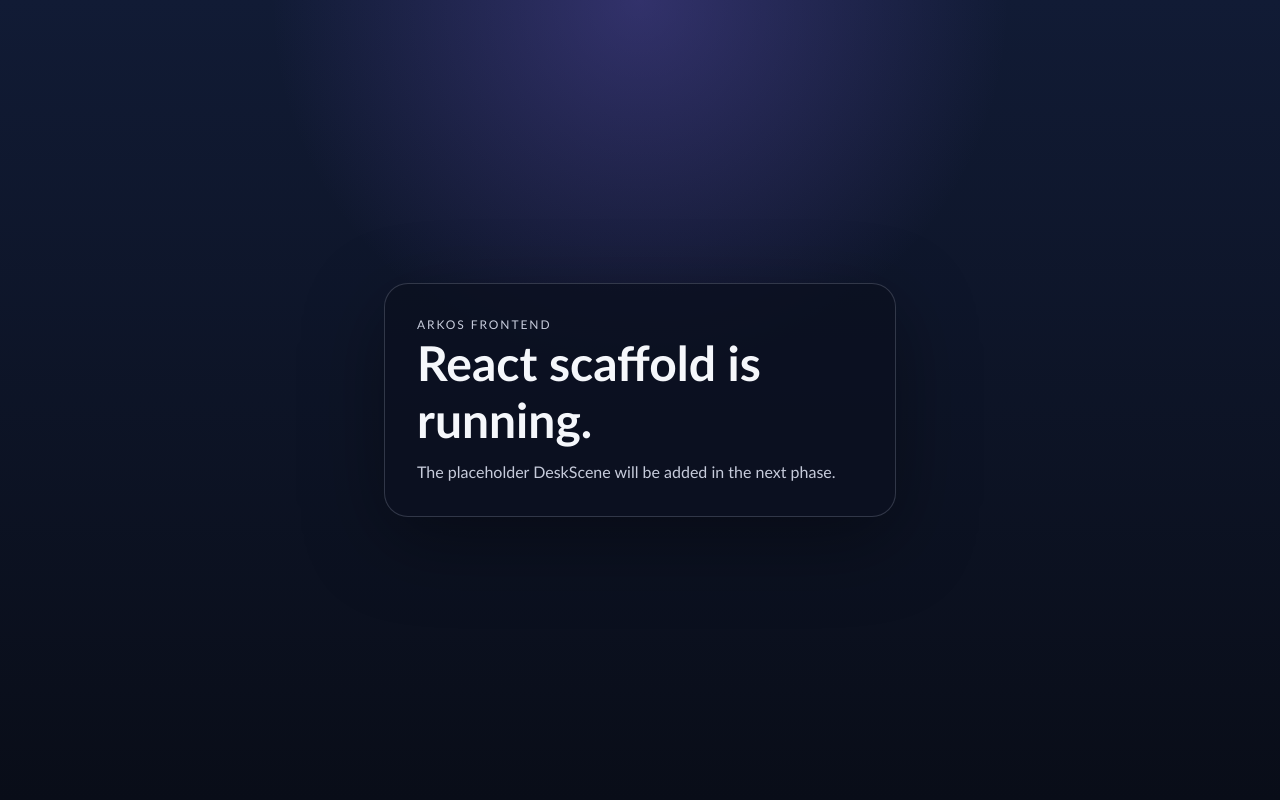
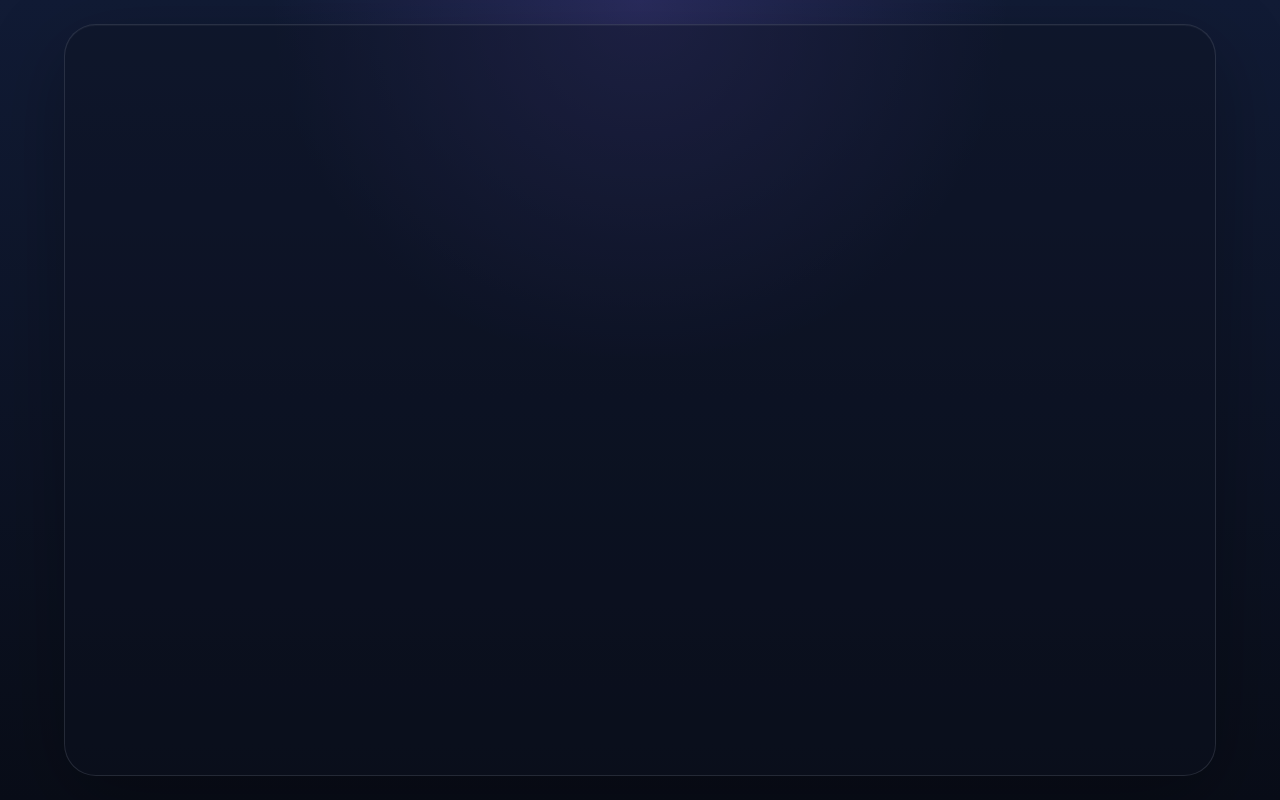
Before and after one commit to gulkily/arkos-frontend, a React (Vite) app: page / in a window 1280 px wide. Built offline with nearby package versions, Linux system fonts and the light colour scheme.

Commit message:
feat: add minimal app shell

```diff
--- a/src/App.jsx
+++ b/src/App.jsx
@@ -1,11 +1,7 @@
 export default function App() {
   return (
     <main className="app-shell">
-      <section className="starter-panel">
-        <p className="eyebrow">ARKOS Frontend</p>
-        <h1>React scaffold is running.</h1>
-        <p>The placeholder DeskScene will be added in the next phase.</p>
-      </section>
+      <section className="scene-stage" aria-label="Desk scene stage" />
     </main>
   );
 }
--- a/src/styles.css
+++ b/src/styles.css
@@ -19,38 +19,21 @@ body {
 
 .app-shell {
   min-height: 100vh;
-  display: grid;
-  place-items: center;
+  display: flex;
+  align-items: stretch;
+  justify-content: center;
   background:
-    radial-gradient(circle at top, rgba(112, 92, 208, 0.35), transparent 36%),
+    radial-gradient(circle at top, rgba(112, 92, 208, 0.26), transparent 36%),
     linear-gradient(180deg, #111b35 0%, #090d18 100%);
-  padding: 2rem;
+  padding: 1.5rem;
 }
 
-.starter-panel {
-  width: min(100%, 32rem);
-  padding: 2rem;
-  border: 1px solid rgba(226, 232, 255, 0.18);
-  border-radius: 1.5rem;
-  background: rgba(12, 17, 32, 0.82);
-  box-shadow: 0 24px 80px rgba(0, 0, 0, 0.35);
+.scene-stage {
+  width: min(100%, 72rem);
+  min-height: calc(100vh - 3rem);
+  border: 1px solid rgba(226, 232, 255, 0.12);
+  border-radius: 2rem;
+  background: rgba(12, 17, 32, 0.42);
+  box-shadow: inset 0 1px 0 rgba(255, 255, 255, 0.04),
+    0 24px 80px rgba(0, 0, 0, 0.28);
 }
-
-.starter-panel h1 {
-  margin: 0 0 0.75rem;
-  font-size: clamp(2rem, 5vw, 3rem);
-}
-
-.starter-panel p {
-  margin: 0;
-  line-height: 1.5;
-  color: rgba(235, 240, 255, 0.84);
-}
-
-.eyebrow {
-  margin-bottom: 0.75rem;
-  text-transform: uppercase;
-  letter-spacing: 0.16em;
-  font-size: 0.75rem;
-  color: #a8b7ff;
-}
```
Also changed, not shown: 1 other file (tests, documents, lock files or other folders).
